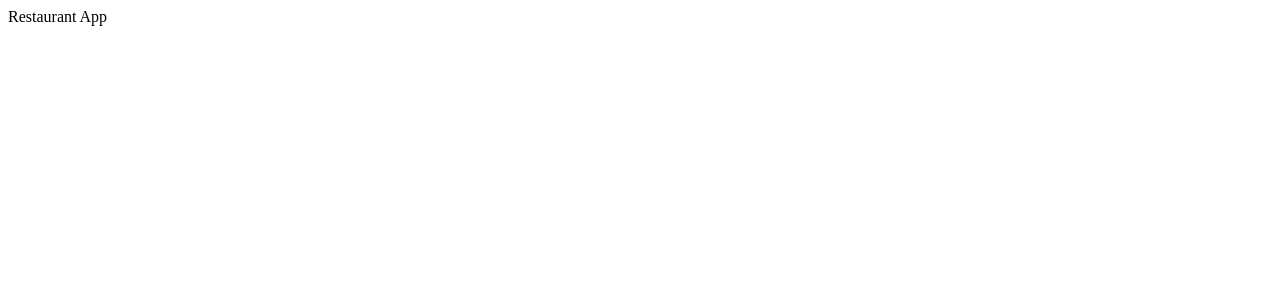
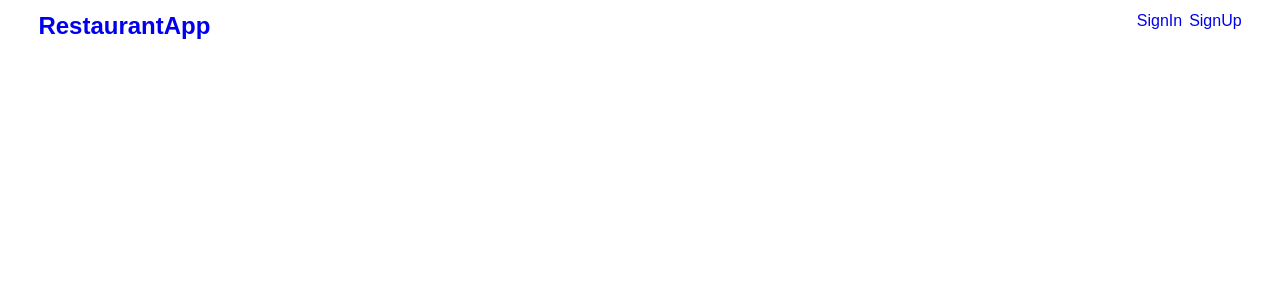
Before and after one commit to DougieHawes/restaurant-app, a React (Create React App) app in the folder client/: page / in a window 1280 px wide. Shown: the top 300 px of the page. Built offline with nearby package versions, Linux system fonts and the light colour scheme.

Commit message:
header added

```diff
--- a/client/package.json
+++ b/client/package.json
@@ -8,6 +8,7 @@
     "@testing-library/user-event": "^12.7.0",
     "react": "^17.0.1",
     "react-dom": "^17.0.1",
+    "react-router-dom": "^5.2.0",
     "react-scripts": "4.0.2",
     "web-vitals": "^1.1.0"
   },
--- a/client/public/index.html
+++ b/client/public/index.html
@@ -4,6 +4,12 @@
     <meta charset="utf-8" />
     <link rel="icon" href="%PUBLIC_URL%/favicon.ico" />
     <meta name="viewport" content="width=device-width, initial-scale=1" />
+    <link
+      rel="stylesheet"
+      href="https://use.fontawesome.com/releases/v5.15.2/css/all.css"
+      integrity="sha384-vSIIfh2YWi9wW0r9iZe7RJPrKwp6bG+s9QZMoITbCckVJqGCCRhc+ccxNcdpHuYu"
+      crossorigin="anonymous"
+    />
     <title>MERN E-Commerce</title>
   </head>
   <body>
--- a/client/src/components/App.js
+++ b/client/src/components/App.js
@@ -1,7 +1,13 @@
 import "./style.min.css";
 
+import Header from "./Header";
+
 const App = () => {
-  return <div className="app">Restaurant App</div>;
+  return (
+    <div className="app">
+      <Header />
+    </div>
+  );
 };
 
 export default App;
--- /dev/null
+++ b/client/src/components/Header.js
@@ -0,0 +1,34 @@
+import "./style.min.css";
+
+import { Link } from "react-router-dom";
+
+const Header = () => {
+  const showNavigation = () => (
+    <nav className="nav-bar">
+      <div className="logo-box">
+        <h1 className="logo">
+          <Link to="/">RestaurantApp</Link>
+        </h1>
+      </div>
+      <div className="header-links">
+        <div className="header-link">
+          <Link to="/signin">SignIn</Link>
+        </div>
+        <div className="header-link">
+          <Link to="/signup">SignUp</Link>
+        </div>
+      </div>
+    </nav>
+  );
+
+  return <header className="header">{showNavigation()}</header>;
+};
+
+export default Header;
+
+// <div className="search-box">
+//   <input />
+//   <button>
+//     <i className="fas fa-search"></i>
+//   </button>
+// </div>
--- a/client/src/components/style.min.css
+++ b/client/src/components/style.min.css
@@ -0,0 +1 @@
+*{box-sizing:border-box;font-family:sans-serif;list-style:none;margin:0;text-decoration:none}.header .nav-bar{display:flex;justify-content:space-between;padding:12px 3%}.header .header-links{display:flex}.header .header-links .header-link{margin-left:7px}
--- a/client/src/components/style.scss
+++ b/client/src/components/style.scss
@@ -0,0 +1,21 @@
+* {
+  box-sizing: border-box;
+  font-family: sans-serif;
+  list-style: none;
+  margin: 0;
+  text-decoration: none;
+}
+
+.header {
+  .nav-bar {
+    display: flex;
+    justify-content: space-between;
+    padding: 12px 3%;
+  }
+  .header-links {
+    display: flex;
+    .header-link {
+      margin-left: 7px;
+    }
+  }
+}
--- a/client/src/index.js
+++ b/client/src/index.js
@@ -1,6 +1,13 @@
 import React from "react";
 import { render } from "react-dom";
 
+import { BrowserRouter } from "react-router-dom";
+
 import App from "./components/App";
 
-render(<App />, document.getElementById("root"));
+render(
+  <BrowserRouter>
+    <App />
+  </BrowserRouter>,
+  document.getElementById("root")
+);
```
Also changed, not shown: 1 other file (tests, documents, lock files or other folders).
